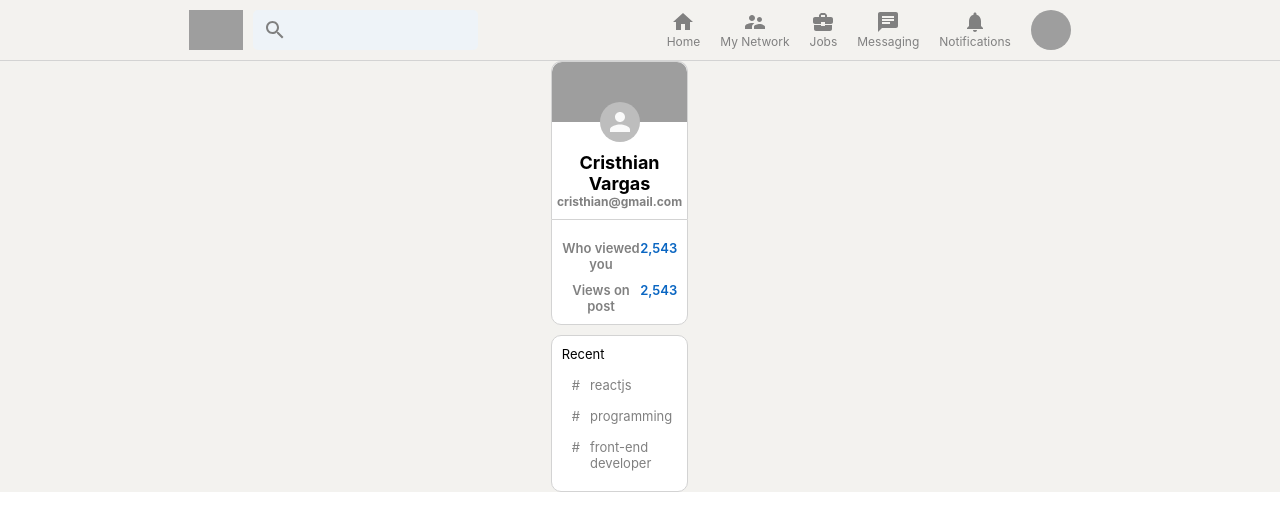
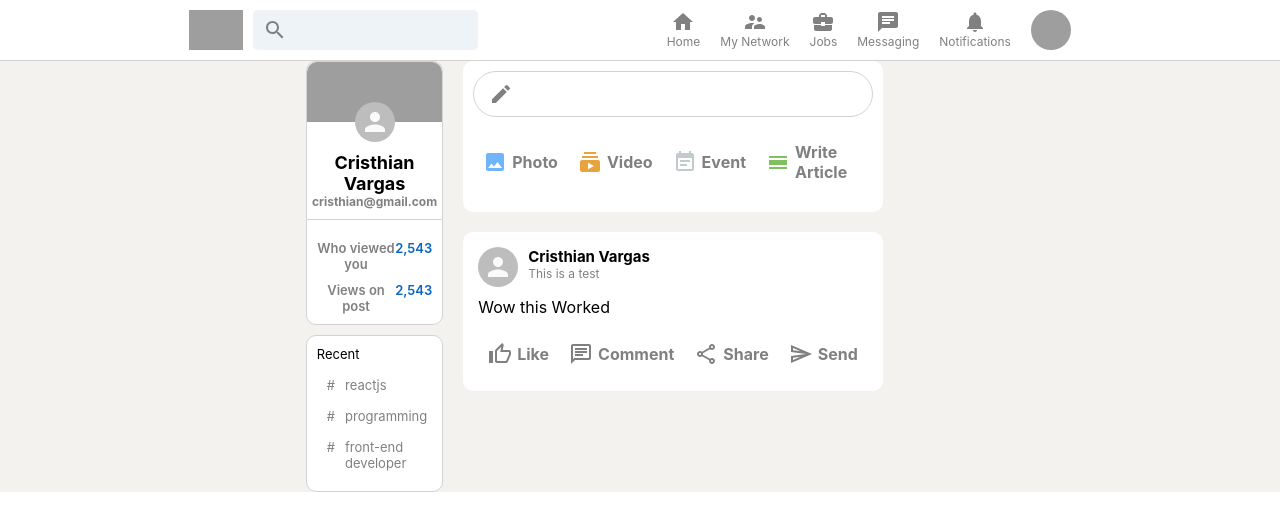
Before and after one commit to cvargas31/linkedin-clone, a React (Create React App) app: page / in a window 1280 px wide. Shown: the top 530 px of the page. Built offline with nearby package versions, Linux system fonts and the light colour scheme; grey boxes are pictures that could not be loaded.

Commit message:
Iniatialized Feed Component of linkedin clone

```diff
--- a/src/App.js
+++ b/src/App.js
@@ -1,4 +1,5 @@
 import './App.css';
+import Feed from './Feed';
 import Header from './Header';
 import Sidebar from './Sidebar';
 
@@ -9,6 +10,7 @@ function App() {
       <Header />
       <div className="app__body">
         <Sidebar />
+        <Feed />
       </div>
     </div>
   );
--- /dev/null
+++ b/src/Feed.css
@@ -0,0 +1,43 @@
+.feed {
+  flex:0.6;
+  margin: 0 20px;
+}
+
+.feed__inputContainer {
+  background-color: white;
+  padding: 10px;
+  padding-bottom: 20px;
+  border-radius: 10px;
+  margin-bottom: 20px;
+}
+
+.feed__input {
+  border: 1px solid lightgray;
+  border-radius: 30px;
+  display: flex;
+  padding: 10px;
+  color: gray;
+  padding-left: 15px;
+}
+
+.feed__input > form {
+  display: flex;
+  width: 100%;
+}
+
+.feed__input > form > input {
+  border: none;
+  flex: 1;
+  margin-left: 10px;
+  outline-width: 0;
+  font-weight: 600;
+}
+
+.feed__input > form > button {
+  display: none;
+}
+
+.feed__inputOptions {
+  display: flex;
+  justify-content: space-evenly;
+}
--- /dev/null
+++ b/src/Feed.js
@@ -0,0 +1,46 @@
+import React, {useState} from 'react'
+import './Feed.css'
+import CreateIcon from "@material-ui/icons/Create"
+import InputOption from './InputOption'
+import ImageIcon from '@material-ui/icons/Image'
+import SubscriptionsIcon from '@material-ui/icons/Subscriptions'
+import EventNoteIcon from '@material-ui/icons/EventNote'
+import CalendarViewDayIcon from '@material-ui/icons/CalendarViewDay'
+import Post from './Post'
+
+const Feed = () => {
+
+  const [posts, setPosts] = useState([])
+
+  const sendPost = (e) => {
+    e.preventDefault();
+  }
+
+  return (
+    <div className="feed">
+      <div className="feed__inputContainer">
+        <div className="feed__input">
+          <CreateIcon />
+          <form>
+            <input type="text" />
+            <button onClick={sendPost} type="submit">Send</button>
+          </form>
+        </div>
+        <div className="feed__inputOptions">
+          <InputOption Icon={ImageIcon} title="Photo" color="#70B5F9" />
+          <InputOption Icon={SubscriptionsIcon} title="Video" color="#E7A33E" />
+          <InputOption Icon={EventNoteIcon} title="Event" color="#C0CBCD" />
+          <InputOption Icon={CalendarViewDayIcon} title="Write Article" color="#7FC15E" />
+        </div>
+      </div>
+
+      {/* Posts Component */}
+        {posts.map((post) => (
+          <Post />
+        ))}
+      <Post name="Cristhian Vargas" description="This is a test" message="Wow this Worked" />
+    </div>
+  )
+}
+
+export default Feed
--- a/src/Header.css
+++ b/src/Header.css
@@ -7,6 +7,7 @@
   position: sticky;
   top: 0;
   z-index: 999;
+  background-color: white;
 }
 
 .header__left {
--- /dev/null
+++ b/src/InputOption.js
@@ -0,0 +1,12 @@
+import React from 'react'
+import "./InputOptions.css"
+const InputOption = ({Icon, title, color}) => {
+  return (
+    <div className="inputOption">
+      <Icon style={{color: color}}/>
+      <h4>{title}</h4>
+    </div>
+  )
+}
+
+export default InputOption
--- /dev/null
+++ b/src/InputOptions.css
@@ -0,0 +1,17 @@
+.inputOption {
+  display: flex;
+  align-items: center;
+  margin-top: 15px;
+  color: gray;
+  padding: 10px;
+  cursor: pointer;
+}
+
+.inputOption:hover {
+  background-color: whitesmoke;
+  border-radius: 10px;
+}
+
+.inputOption > h4 {
+  margin-left: 5px;
+}
--- /dev/null
+++ b/src/Post.css
@@ -0,0 +1,34 @@
+.post {
+  background-color: white;
+  padding: 15px;
+  margin-bottom: 10px;
+  border-radius: 10px;
+}
+
+.post__header {
+  display: flex;
+  margin-bottom: 10px;
+
+}
+
+.post__info {
+  margin-left: 10px;
+}
+
+.post__info > p {
+  font-size: 12px;
+  color: gray;
+}
+
+.post__body {
+  overflow-wrap: anywhere;
+}
+
+.post__info > h2 {
+  font-size: 15px;
+}
+
+.post__buttons {
+  display: flex;
+  justify-content: space-evenly;
+}
--- /dev/null
+++ b/src/Post.js
@@ -0,0 +1,35 @@
+import { Avatar } from '@material-ui/core'
+import React from 'react'
+import InputOption from './InputOption'
+import './Post.css'
+import ThumbUpAltOutlinedIcon from '@material-ui/icons/ThumbUpAltOutlined';
+import ChatOutlinedIcon from '@material-ui/icons/ChatOutlined';
+import ShareOutlinedIcon from '@material-ui/icons/ShareOutlined';
+import SendOutlinedIcon from '@material-ui/icons/SendOutlined';
+
+const Posts = ({name, description, message, photoUrl}) => {
+  return (
+    <div className="post">
+      <div className="post__header">
+        <Avatar />
+        <div className="post__info">
+          <h2>{name}</h2>
+          <p>{description}</p>
+        </div>
+      </div>
+
+      <div className="post__body">
+        <p>{message}</p>
+      </div>
+
+      <div className="post__buttons">
+        <InputOption Icon={ThumbUpAltOutlinedIcon} title="Like" color="gray" />
+        <InputOption Icon={ChatOutlinedIcon} title="Comment" color="gray" />
+        <InputOption Icon={ShareOutlinedIcon} title="Share" color="gray" />
+        <InputOption Icon={SendOutlinedIcon} title="Send" color="gray" />
+      </div>
+    </div>
+  )
+}
+
+export default Posts
```
